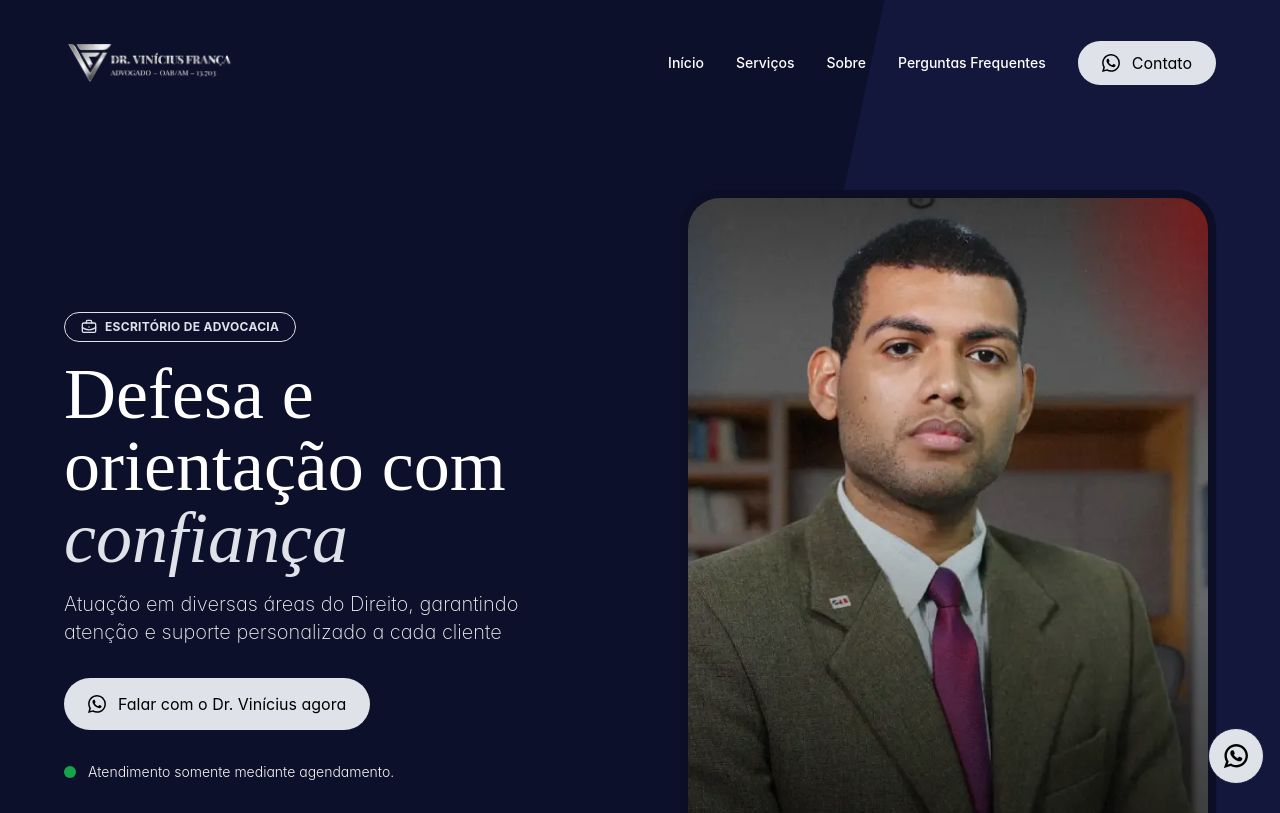
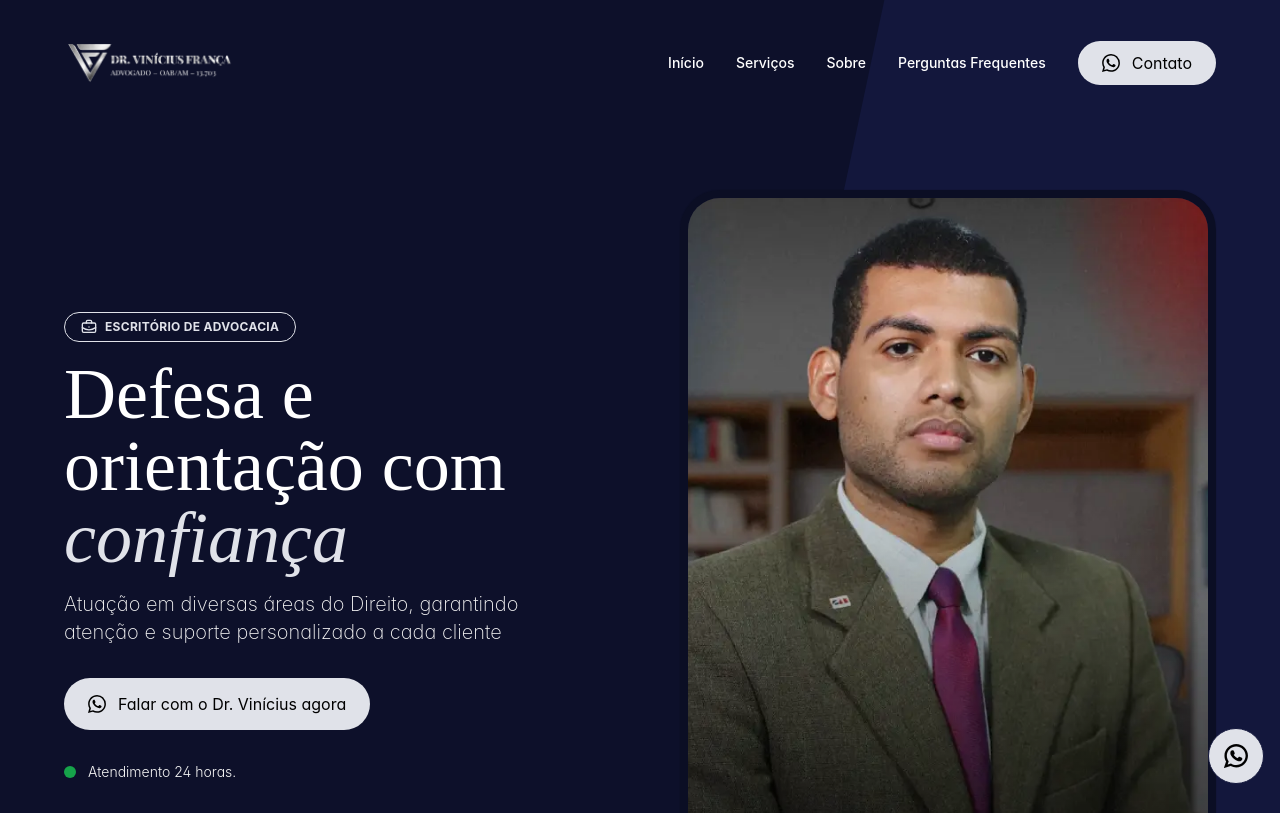
Before and after one commit to Paper-Street-Softwares/SOP-Vinicius, a React (Vite) app: page / in a window 1280 px wide. Shown: the top 813 px of the page. Built offline with nearby package versions, Linux system fonts and the light colour scheme.

Commit message:
fix: Copy Hero

```diff
--- a/src/content/content.jsx
+++ b/src/content/content.jsx
@@ -153,7 +153,7 @@ const content = {
       obsHero: {
         icon: <> {/* ⚠️ */}</>,
         iconTwo: <></>,
-        text: <>Atendimento somente mediante agendamento.</>,
+        text: <>Atendimento 24 horas.</>,
         textTwo: <>A_Definir</>,
       },
       secondaryCta: "Contato",
```
